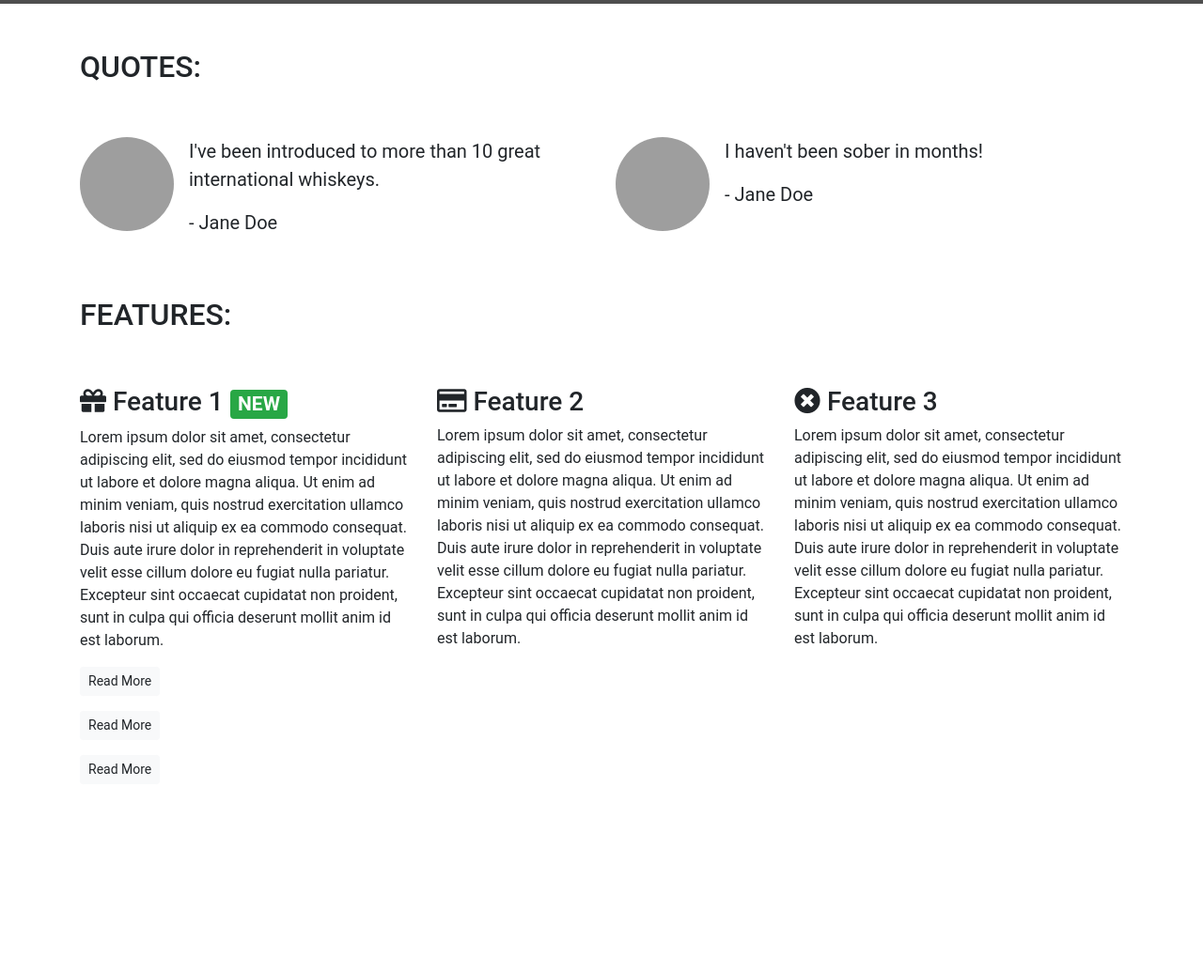
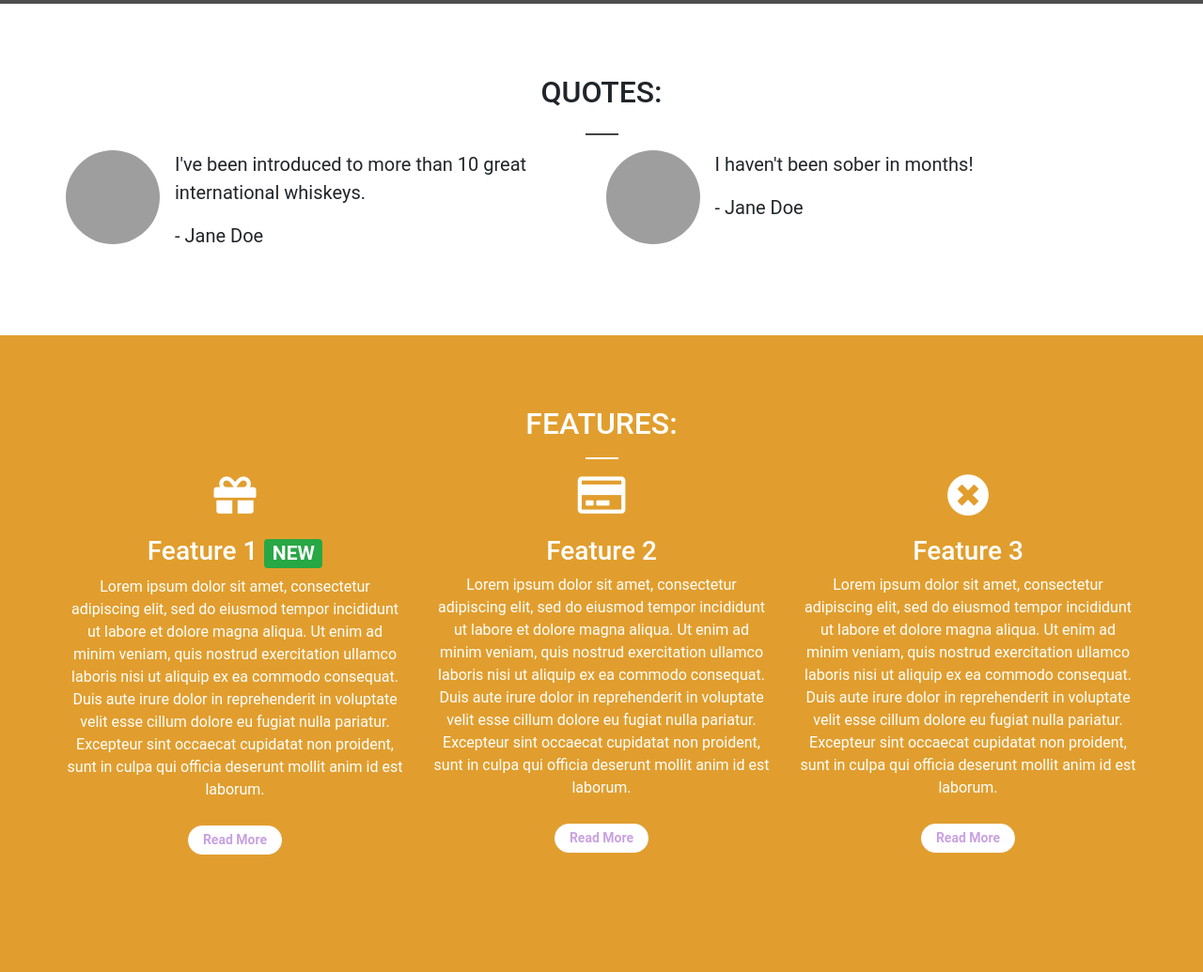
Before and after one commit to emmahartedev/bootstrap-demo, a plain HTML site: page index.html in a window 1280 px wide. Shown: the part 796-1831 px from the top of the page at 94% size. Before the commit the page ends 1647 px from the top, so only its background shows below. Drawn offline with nearby package versions, Linux system fonts and the light colour scheme; grey boxes are pictures that could not be loaded.

Commit message:
alter custom styles

```diff
--- a/css/style.css
+++ b/css/style.css
@@ -120,7 +120,23 @@ body{
      width: 35px;
  }
 
+.block-divider--white{
+    background-color: white;
+}
+/*content containers */
+.container-wrapper{}
 
+.container-wrapper--orange{
+    background: #e19e2e;
+    color: white
+}
+
+.content-container{
+    padding-top:75px;
+    padding-bottom:75px;
+}
+
+/*
 
  /*buttons*/
 
@@ -141,3 +157,41 @@ body{
     background-color: #48932d;
     border-color: #48932d;
 }
+
+/* page headers */
+.page-header{
+    margin-bottom:0;
+    border-bottom:0;
+    text-align:center;
+}
+
+.page-header h2{
+    margin-top:0;
+
+}
+
+.feature{
+    text-align:center;
+    margin-bottom:40px;
+}
+
+.feature i{
+    margin-bottom:20px;
+    font-size:45px;
+    line-height:45px;
+}
+
+.feature .btn{
+    background-color:white;
+    background-color:white;
+    border-radius:15px;
+    min-width:100px;
+    font-weight:bold;
+    margin: 10px;
+    color: #c9a2e1;
+
+}
+
+.quotes h2{
+    margin-bottom:25px;
+}
--- a/index.html
+++ b/index.html
@@ -72,11 +72,13 @@
      </div>
     <!--callout end-->
     <!--quotes-->
-    <div class="container quotes-container">
+    <div class="container-wrapper">
+        <div class="container quotes-container content-container">
             <section class="quotes">
                 <div class="row">
-                <div class="col-12 my-5">
+                    <div class="col-12 page-header">
                         <h2 class="text-uppercase">Quotes:</h2>
+                        <hr class="block-divider block-divider--short"
                     </div>
                 </div>
                 <div class="row">
@@ -109,42 +111,46 @@
                 </div>
             </section>
         </div>
+    </div>
     <!--quotes end-->
     <!--features-->
-    <div class="container features-container">
+    <div class="container-wrapper container-wrapper--orange">
+        <div class="container features-container content-container">
             <section class="features">
                 <div class="row">
-                <div class="col-12 my-5">
+                    <div class="col-12 page-header">
                         <h2 class="text-uppercase">Features:</h2>
+                        <hr class="block-divider block-divider--short block-divider--white"
                     </div>
                 </div>
                 <div class="row">
                     <div class="col-12 col-md-6 col-lg-4">
                         <div class="feature">
-                        <h3><i class="fas fa-gift d-none d-sm-inline"></i> Feature 1 <span class="badge badge-success "> NEW </span> </h3>
+                            <h3><i class="fas fa-gift d-none d-sm-block"></i> Feature 1 <span class="badge badge-success "> NEW </span> </h3>
                             <p>Lorem ipsum dolor sit amet, consectetur adipiscing elit, sed do eiusmod tempor incididunt ut labore et dolore magna aliqua. Ut enim ad minim veniam, quis nostrud exercitation ullamco laboris nisi ut aliquip ex ea commodo consequat. Duis aute irure dolor in reprehenderit in voluptate velit esse cillum dolore eu fugiat nulla pariatur. Excepteur sint occaecat cupidatat non proident, sunt in culpa qui officia deserunt mollit anim id est laborum.
                             </p>
-                        <p><a class="btn btn-sm btn-light" href="">Read More</a></p>
-                        <p><a class="btn btn-sm btn-light" href="">Read More</a></p>
                             <p><a class="btn btn-sm btn-light" href="">Read More</a></p>
                         </div>
                     </div>
                     <div class="col-12 col-md-6 col-lg-4">
                         <div class="feature">
-                        <h3><i class="far fa-credit-card d-none d-sm-inline"></i> Feature 2</h3>
+                            <h3><i class="far fa-credit-card d-none d-sm-block"></i> Feature 2</h3>
                             <p>Lorem ipsum dolor sit amet, consectetur adipiscing elit, sed do eiusmod tempor incididunt ut labore et dolore magna aliqua. Ut enim ad minim veniam, quis nostrud exercitation ullamco laboris nisi ut aliquip ex ea commodo consequat. Duis aute irure dolor in reprehenderit in voluptate velit esse cillum dolore eu fugiat nulla pariatur. Excepteur sint occaecat cupidatat non proident, sunt in culpa qui officia deserunt mollit anim id est laborum.
                             </p>
+                            <p><a class="btn btn-sm btn-light" href="">Read More</a></p>
                         </div>
                     </div>
                     <div class="col-12 d-md-none d-lg-block col-lg-4">
                         <div class="feature">
-                        <h3><i class="fas fa-times-circle d-none d-sm-inline"></i> Feature 3</h3>
+                            <h3><i class="fas fa-times-circle d-none d-sm-block"></i> Feature 3</h3>
                             <p>Lorem ipsum dolor sit amet, consectetur adipiscing elit, sed do eiusmod tempor incididunt ut labore et dolore magna aliqua. Ut enim ad minim veniam, quis nostrud exercitation ullamco laboris nisi ut aliquip ex ea commodo consequat. Duis aute irure dolor in reprehenderit in voluptate velit esse cillum dolore eu fugiat nulla pariatur. Excepteur sint occaecat cupidatat non proident, sunt in culpa qui officia deserunt mollit anim id est laborum.
                             </p>
+                            <p><a class="btn btn-sm btn-light" href="">Read More</a></p>
                         </div>
                     </div>
                 </div>
             </section>
+        </div>
     </div>
     <!--features end-->
     <!--modal-->
```
Lines whose indentation alone changed are shown as unchanged.
